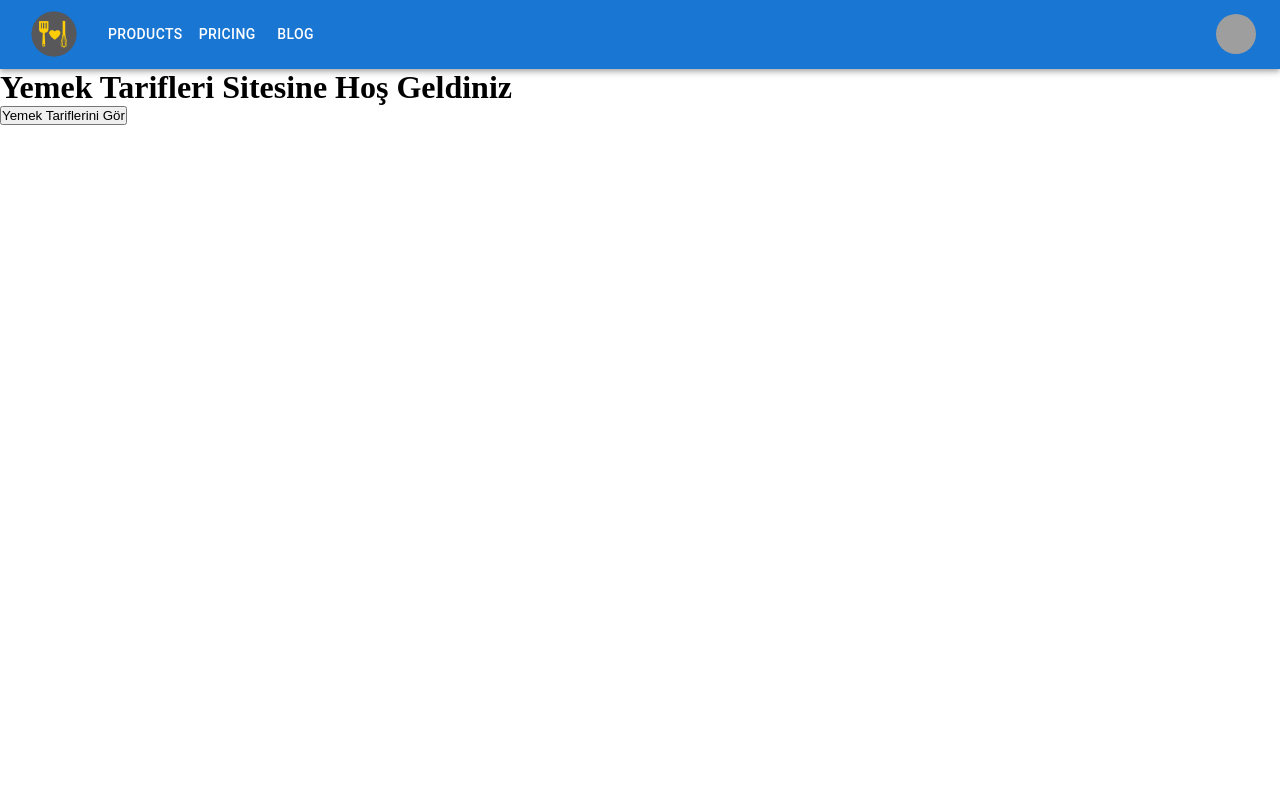
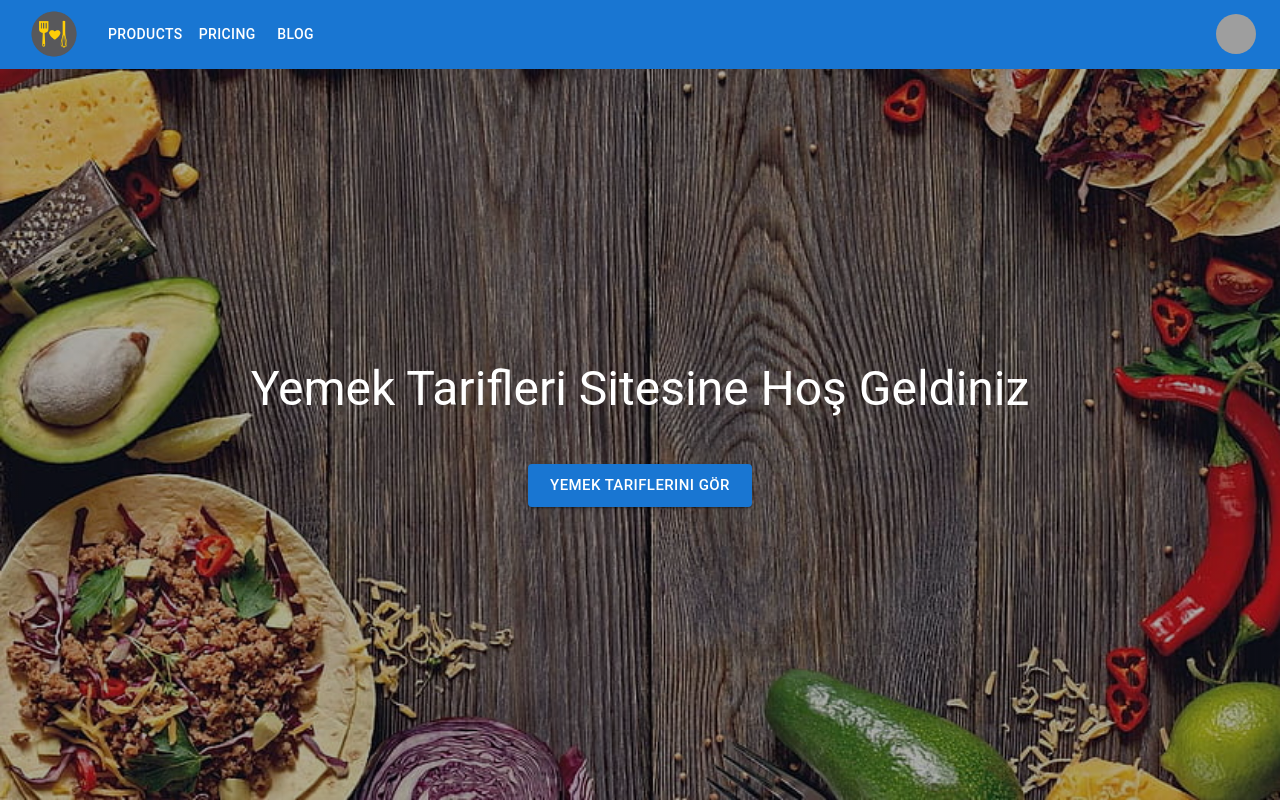
Before and after one commit to Cagritrkmen/RecipeApp, a Next.js app: page / in a window 1280 px wide. Built offline with nearby package versions, Linux system fonts and the light colour scheme; grey boxes are pictures that could not be loaded.

Commit message:
Add background image

```diff
--- a/src/components/DashboardLayout/index.js
+++ b/src/components/DashboardLayout/index.js
@@ -108,25 +108,7 @@ function DashbordLayout({ children }) {
                                 ))}
                             </Menu>
                         </Box>
-                        <AdbIcon sx={{ display: { xs: 'flex', md: 'none' }, mr: 1 }} />
-                        <Typography
-                            variant="h5"
-                            noWrap
-                            component="a"
-                            href="#app-bar-with-responsive-menu"
-                            sx={{
-                                mr: 2,
-                                display: { xs: 'flex', md: 'none' },
-                                flexGrow: 1,
-                                fontFamily: 'monospace',
-                                fontWeight: 700,
-                                letterSpacing: '.3rem',
-                                color: 'inherit',
-                                textDecoration: 'none',
-                            }}
-                        >
-                            LOGO
-                        </Typography>
+
                         <Box sx={{ flexGrow: 1, display: { xs: 'none', md: 'flex' } }}>
                             {pages.map((page) => (
                                 <Button
--- a/src/pages/Home/index.js
+++ b/src/pages/Home/index.js
@@ -1,4 +1,5 @@
 import { useRouter } from 'next/router';
+import { Box, Button, Container, Typography } from '@mui/material';
 
 const Home = () => {
   const router = useRouter();
@@ -8,11 +9,34 @@ const Home = () => {
   };
 
   return (
-    <div className="home">
-      <h1>Yemek Tarifleri Sitesine Hoş Geldiniz</h1>
-
-      <button onClick={handleRecipeClick}>Yemek Tariflerini Gör</button>
-    </div>
+    <Container maxWidth="max"
+      style={{
+        backgroundImage: `linear-gradient(rgba(0, 0, 0, 0.3), rgba(0, 0, 0, 0.3)), url('/background.jpg')`,
+        backgroundSize: 'cover',
+        height: 'calc(100vh - 69px)',
+        display: 'flex',
+        alignItems: 'center',
+        justifyContent: 'center',
+        textAlign: 'center',
+        margin: '0', // Sayfanın kenar boşluklarını kaldırır
+        padding: '0', // İçeriğin kenar boşluklarını kaldırır
+      }}
+    >
+      <Box sx={{ textAlign: 'center', color: 'white' }}>
+        <Typography variant="h3" component="h1" gutterBottom>
+          Yemek Tarifleri Sitesine Hoş Geldiniz
+        </Typography>
+        <Button
+          variant="contained"
+          color="primary"
+          size="large"
+          onClick={handleRecipeClick}
+          sx={{ marginTop: '30px' }}
+        >
+          Yemek Tariflerini Gör
+        </Button>
+      </Box>
+    </Container>
   );
 };
 
--- a/src/pages/_app.js
+++ b/src/pages/_app.js
@@ -3,7 +3,7 @@ import '@/styles/globals.css'
 
 export default function App({ Component, pageProps }) {
   return(
-  <DashbordLayout >
+  <DashbordLayout>
     <Component {...pageProps} />
   </DashbordLayout>)
 }
```
Also changed, not shown: public/background.jpg (added).
